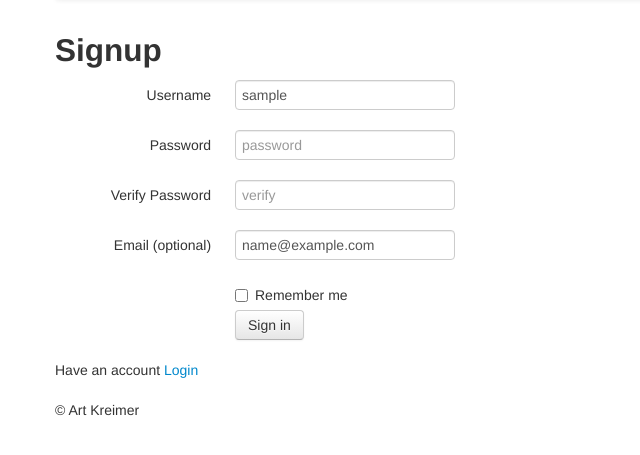
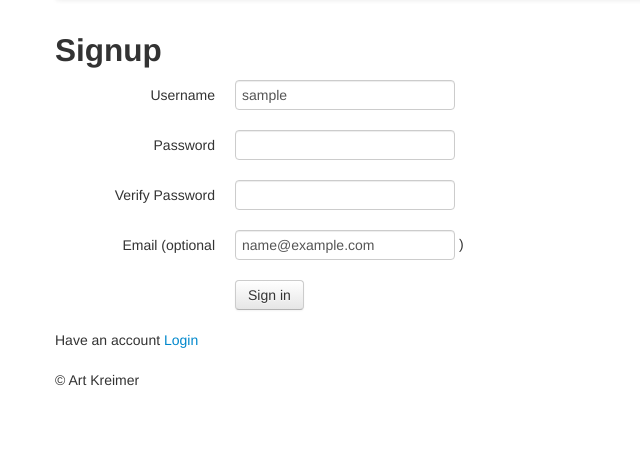
Before and after one commit to kredar/FinalProject, a Python web app: template templates/signup-form.html in a window 1280 px wide. Shown: the part 42-497 px from the top of the page, without its empty margins (0-640 px from the left). Run offline with Jinja, Linux system fonts and the light colour scheme; the template is opened without the code that fills it: most values are stand-ins (such as "Sample title", 1, 10 or a date in 2020).

Commit message:
Form update

```diff
--- a/templates/signup-form.html
+++ b/templates/signup-form.html
@@ -5,34 +5,31 @@
   <h2>Signup</h2>
   <form method="post" class="form-horizontal">
     <div class="control-group">
-      <label class="control-label" for="username">Username&nbsp;{{error_username}}</label>
+      <label class="control-label" for="username">Username</label>
       <div class="controls">
-        <input type="text" name="username" value="{{username}}" id="username" placeholder="username">
-      </div>
+        <input type="text" name="username" value="{{username}}" id="username" placeholder="Choose your username">
+        &nbsp;{{error_username}} </div>
     </div>
     <div class="control-group">
-      <label class="control-label" for="Password">Password&nbsp;{{error_password}}</label>
+      <label class="control-label" for="Password">Password</label>
       <div class="controls">
-        <input type="text" name="password" id="password" placeholder="password">
-      </div>
+        <input type="password" name="password" id="password">
+        &nbsp;{{error_password}} </div>
     </div>
     <div class="control-group">
-      <label class="control-label" for="verify">Verify Password&nbsp;{{error_verify}}</label>
+      <label class="control-label" for="verify">Verify Password</label>
       <div class="controls">
-        <input type="text" name="verify" id="verify" placeholder="verify">
-      </div>
+        <input type="password" name="verify" id="verify">
+        &nbsp;{{error_verify}} </div>
     </div>
     <div class="control-group">
-      <label class="control-label" for="email">Email (optional)&nbsp;{{error_email}}</label>
+      <label class="control-label" for="email">Email (optional</label>
       <div class="controls">
-        <input type="text" name="email" value="{{email}}" id="email" placeholder="email">
-      </div>
+        <input type="text" name="email" value="{{email}}" id="email" placeholder="Enter your email">
+        )&nbsp;{{error_email}} </div>
     </div>
     <div class="control-group">
       <div class="controls">
-        <label class="checkbox">
-          <input type="checkbox">
-          Remember me </label>
         <button type="submit" class="btn">Sign in</button>
         <input type="hidden" name="next_url" value={{ next_url }}>
       </div>
```
